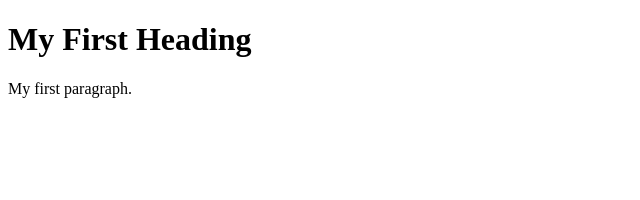
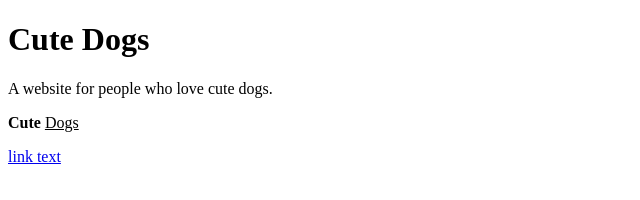
Before and after one commit to re4331/exploring-cs, a plain HTML site: page index.html in a window 1280 px wide. Shown: the whole page, without its empty margins (0-640 px from the left). Drawn offline with Linux system fonts and the light colour scheme.

Commit message:
Update index.html
Cute dogs

```diff
--- a/index.html
+++ b/index.html
@@ -1,8 +1,10 @@
 <!DOCTYPE html>
 <html>
  <body>
-
+<h1> Cute Dogs</h1>
+  <p>A website for people who love cute dogs.</p>
+  <b>Cute</b>
+	<u>Dogs</u>
+  <p><a href="http://dougthepug.com/">link text</a></p>
  </body>
 </html>
-<h1>My First Heading</h1>
-   	<p>My first paragraph.</p
```
